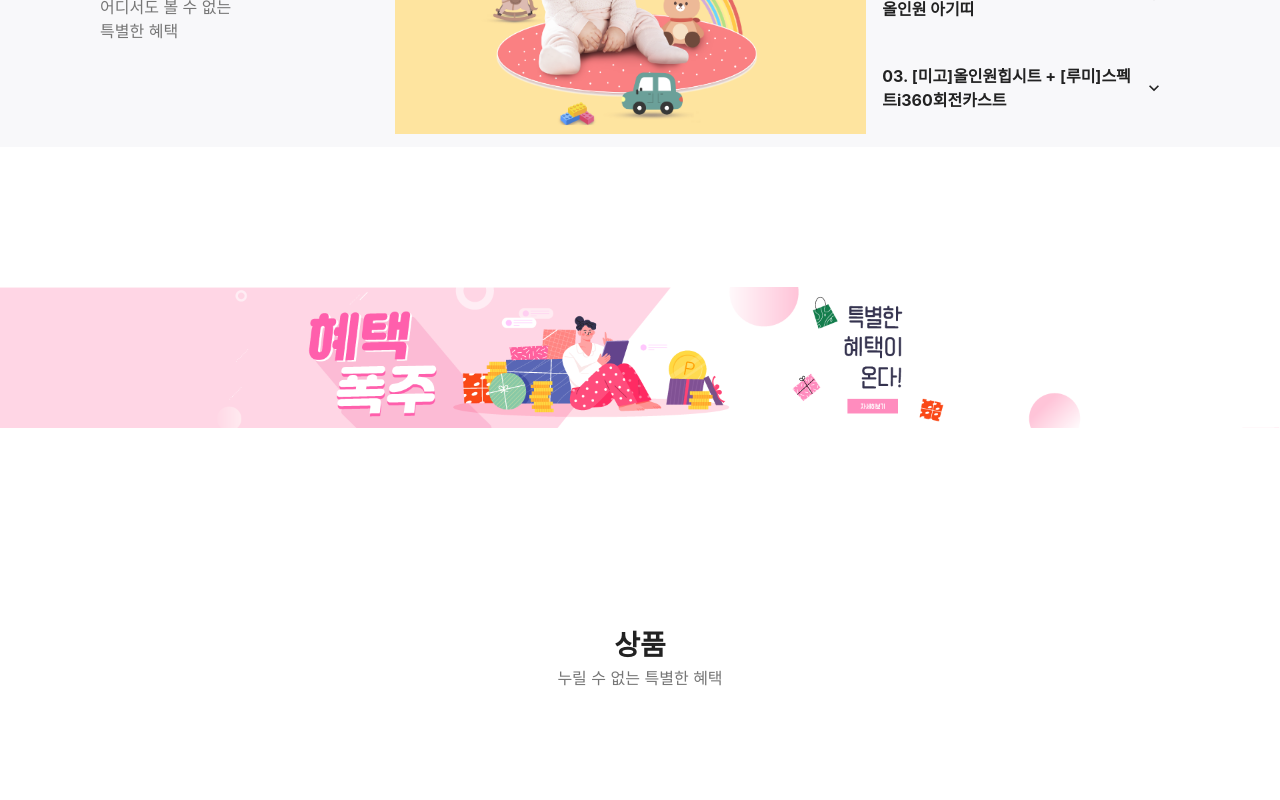
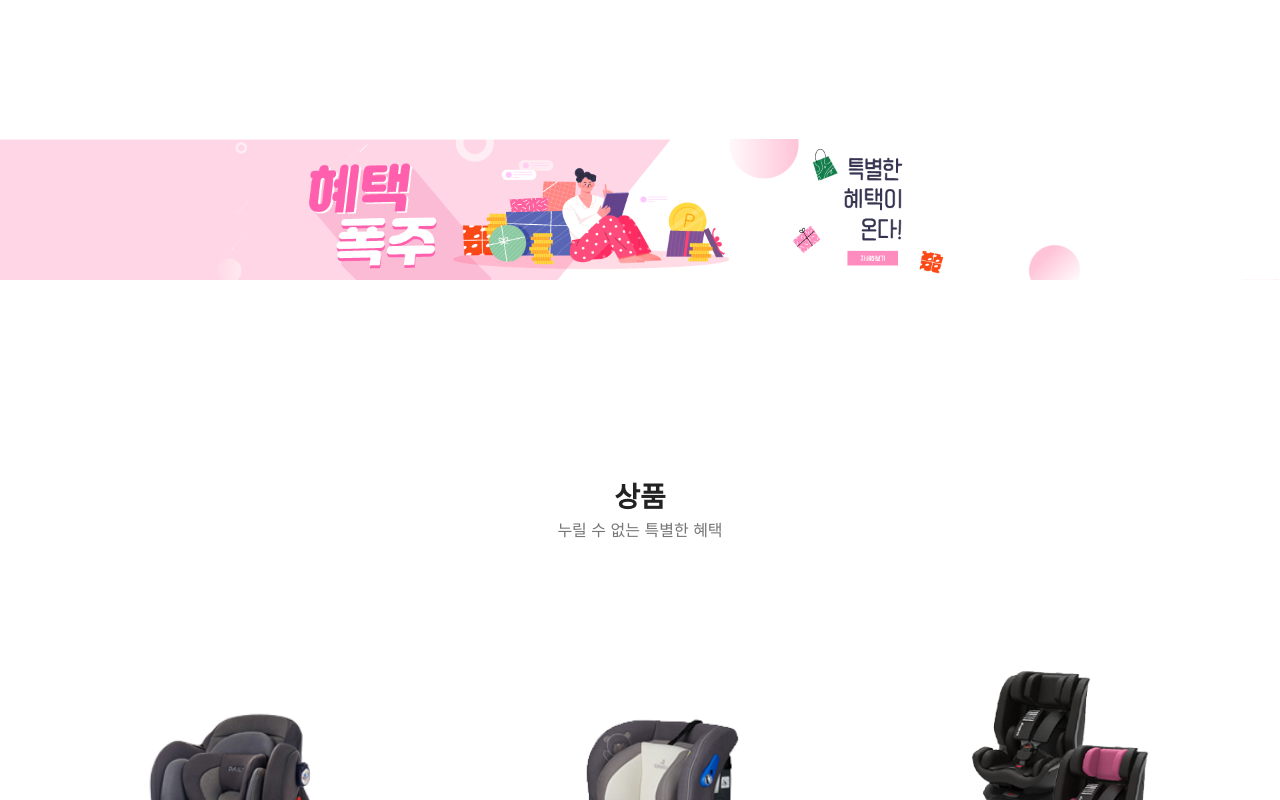
Before and after one commit to been95/simple-shopping-mall, a React (Create React App) app: page / in a window 1280 px wide. Shown: the part 1238-2038 px from the top of the page. Built offline with nearby package versions, Linux system fonts and the light colour scheme.

Commit message:
feat: scrolly

```diff
--- a/package.json
+++ b/package.json
@@ -13,7 +13,7 @@
     "@testing-library/react": "^13.0.0",
     "@testing-library/user-event": "^13.2.1",
     "axios": "^0.27.2",
-    "framer-motion": "^6",
+    "framer-motion": "^6.3.3",
     "react": "^18.0.0",
     "react-dom": "^18.0.0",
     "react-router-dom": "6",
--- a/src/pages/Home.js
+++ b/src/pages/Home.js
@@ -1,16 +1,16 @@
 import React from "react";
 import { Box, useColorModeValue, Button, Flex, Image, Text, Divider, Accordion, AccordionItem, AccordionButton, AccordionPanel, AccordionIcon } from "@chakra-ui/react";
 import ItemList from "../components/items";
-import { motion, useViewportScroll } from "framer-motion";
+import { motion, useViewportScroll,useTransform} from "framer-motion";
 
 const Home = () => {
   const bg = useColorModeValue("white", "gray.700");
-  const { scrollYProgress } = useViewportScroll();
+  const { scrollYProgress } = useViewportScroll()
+  const scale = useTransform(scrollYProgress, [0, 1], [0.2, 2]);
 
   return (
     <div>
-      {JSON.stringify(scrollYProgress)}
-      <motion.div style={{ width: "100%", height: "100px", backgroundColor: "red", scaleX: scrollYProgress }}>motion div</motion.div>
+
       {/*배너*/}
       <Box position="relative">
         <Image src="img/slide-welcome-01.png" alt="Dan Abramov" w="100%" />
@@ -98,9 +98,9 @@
         </Flex>
       </Box>
       {/*미니배너 */}
-      <Box mt="140px">
-        <Image src="img/mini_banner.png" alt="Dan Abramov" w="100%" />
-      </Box>
+
+        <motion.div style={{ width: "100%",marginTop: "140px", scrollY}}><Image src="img/mini_banner.png" alt="Dan Abramov" w="100%" /></motion.div>
+
       {/*상품 */}
       <Box align="center" mt="196px" mb="105px">
         <Text fontSize="1.75rem" fontWeight="bold">
```
Also changed, not shown: 1 other file (tests, documents, lock files or other folders).
